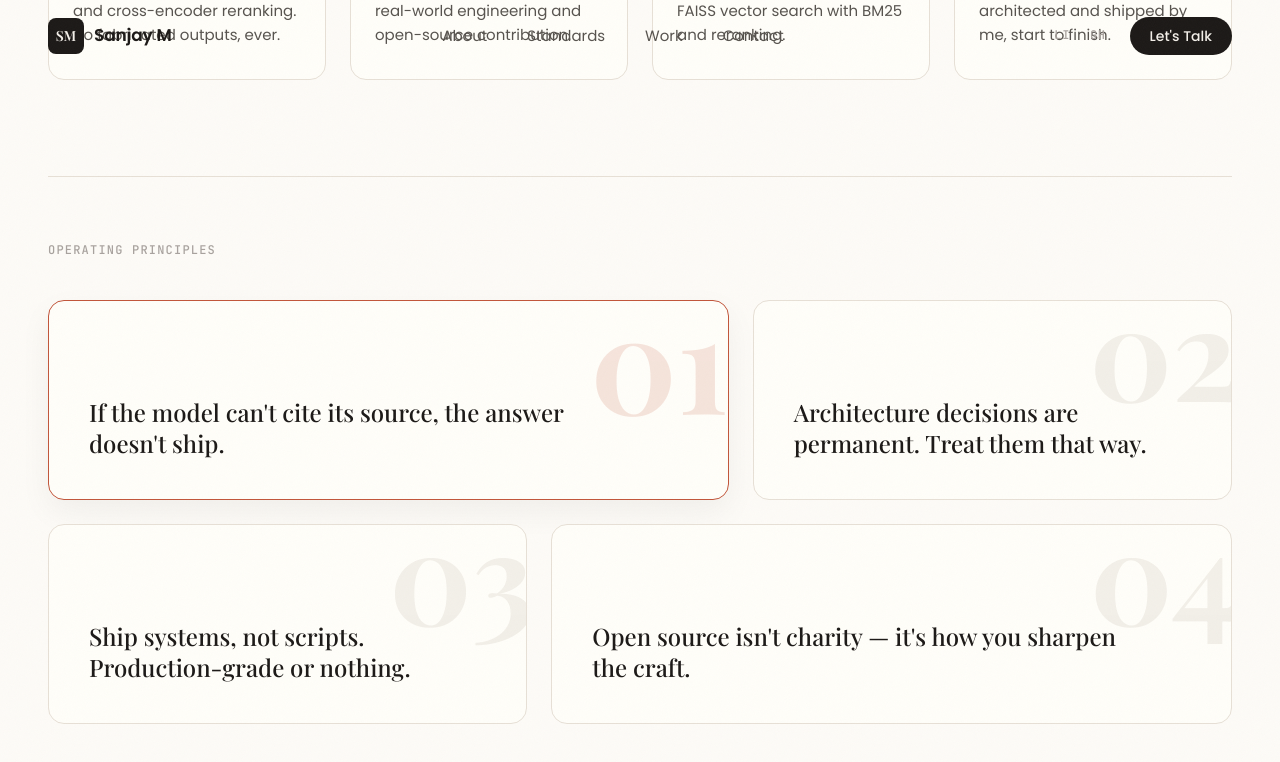
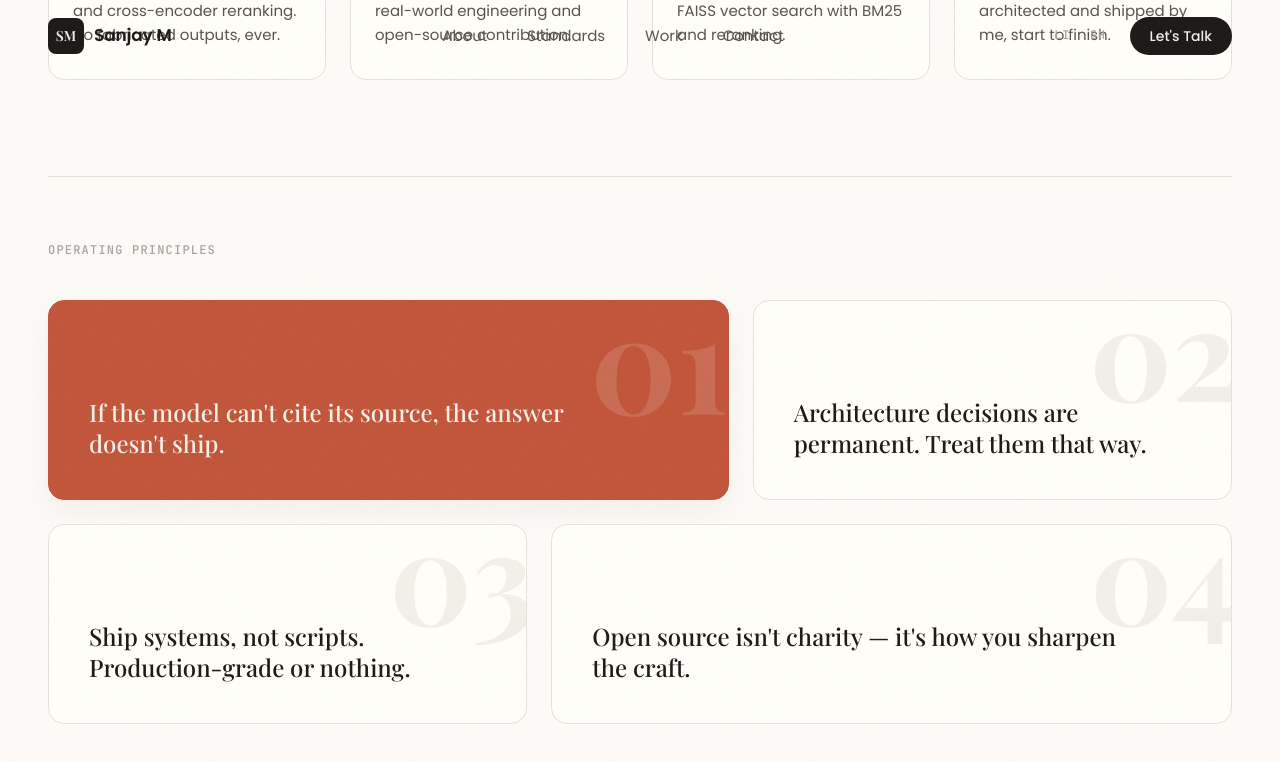
Before and after one commit to SanjayMuthuswamy/sanjay.dev, a React (Vite) app: page / in a window 1280 px wide. In both pictures the pointer is over the element 388 px from the left and 2834 px from the top of the page. Shown: the part 2434-3196 px from the top of the page. Built offline with nearby package versions, Linux system fonts and the light colour scheme; a web font is replaced by a local one.

Commit message:
style: update Operating Principles card hover effects

```diff
--- a/src/components/Standards.css
+++ b/src/components/Standards.css
@@ -93,7 +93,7 @@
   display: flex;
   align-items: flex-end;
   min-height: 200px;
-  transition: transform 0.4s var(--ease-out-expo), box-shadow 0.4s var(--ease-out-expo), border-color 0.4s ease;
+  transition: transform 0.4s var(--ease-out-expo), box-shadow 0.4s var(--ease-out-expo), border-color 0.4s ease, background-color 0.4s ease;
 }
 
 /* Asymmetrical Layout */
@@ -103,9 +103,10 @@
 .standards__principle-card:nth-child(4) { grid-column: span 7; }
 
 .standards__principle-card:hover {
-  transform: translateY(-4px);
+  transform: scale(1.03);
   box-shadow: 0 12px 32px rgba(28, 25, 23, 0.05);
   border-color: var(--accent-rust);
+  background-color: var(--accent-rust);
 }
 
 .standards__principle-num {
@@ -124,7 +125,7 @@
 }
 
 .standards__principle-card:hover .standards__principle-num {
-  color: var(--accent-rust);
+  color: var(--text-inverse);
   opacity: 0.15;
   transform: scale(1.05) translate(-10px, 10px);
 }
@@ -138,6 +139,11 @@
   position: relative;
   z-index: 1;
   max-width: 90%;
+  transition: color 0.4s ease;
+}
+
+.standards__principle-card:hover .standards__principle-text {
+  color: var(--text-inverse);
 }
 
 @media (max-width: 1024px) {
```
